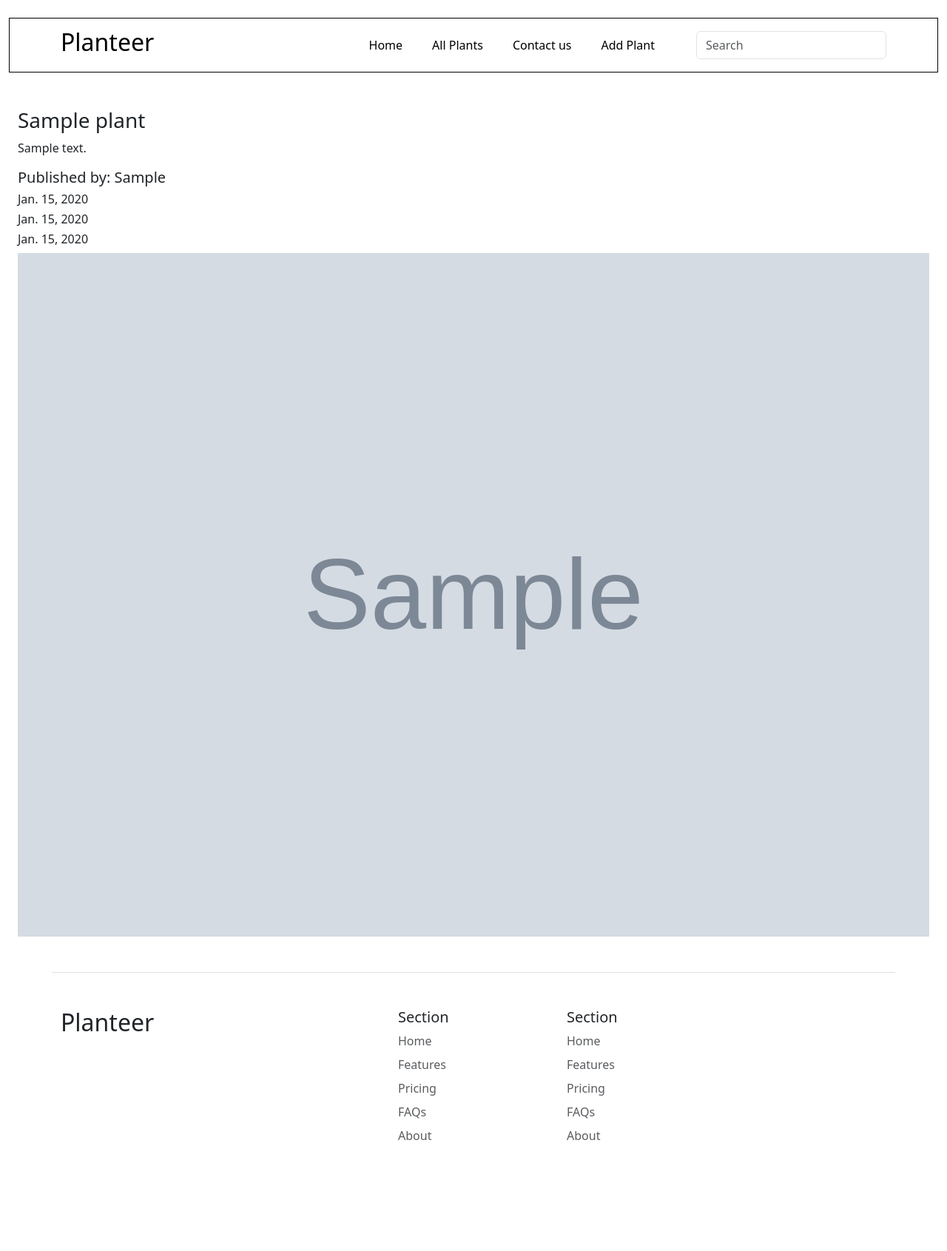
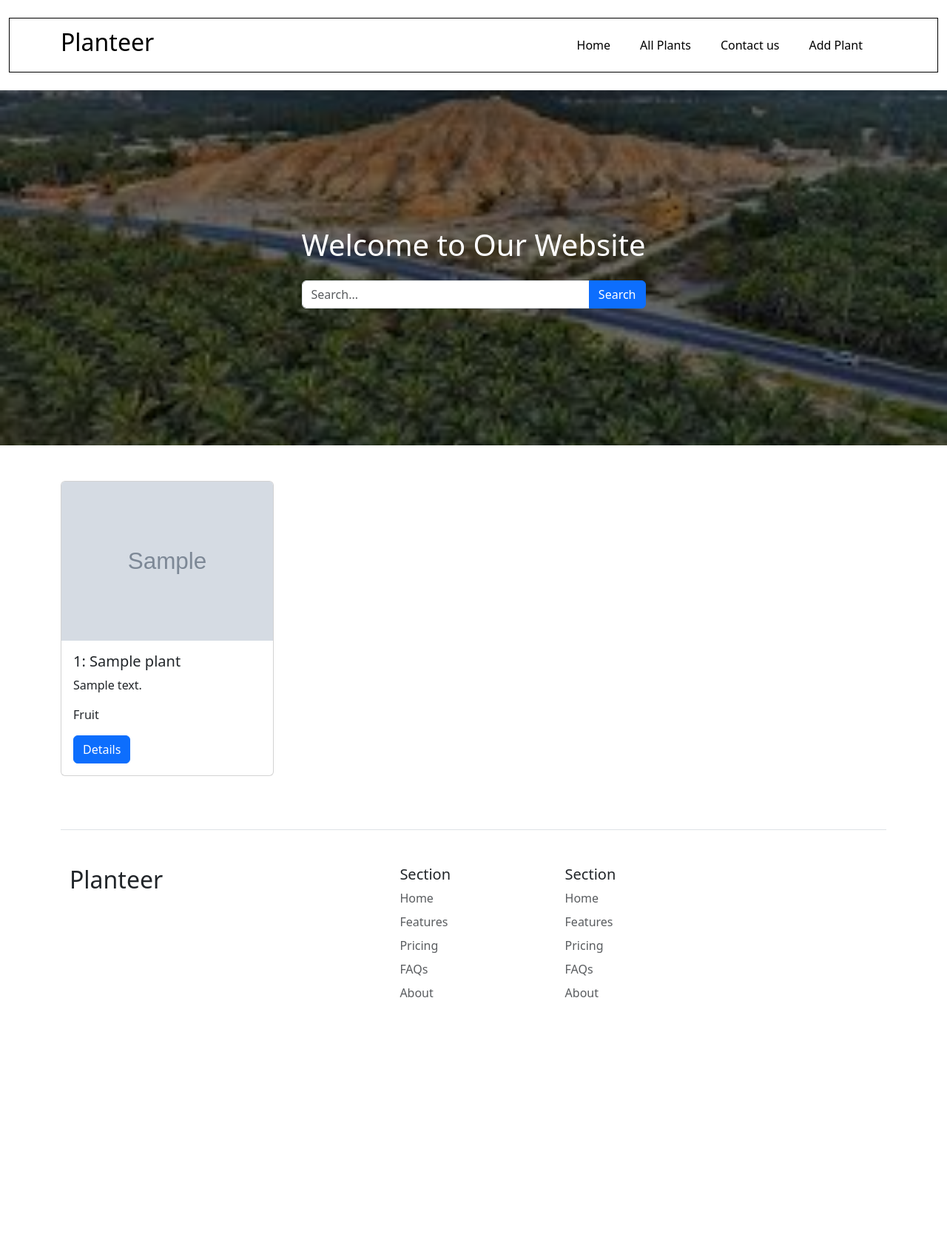
Before and after one commit to T-Python-June-24/LAB-ORM-PLANTEER-1, a Django app: page / in a window 1280 px wide. Shown: the whole page at 74% size. After the commit the page ends 1348 px from the top, so only its background shows below. Run offline with Django 4.2, Linux system fonts and the light colour scheme; tables that the repository leaves empty hold one stand-in row (values such as "Sample post"); grey boxes marked "Sample" are stand-in pictures.

Commit message:
desing home page and layout

```diff
--- /dev/null
+++ b/Plantree/main/static/css/style.css
@@ -0,0 +1,30 @@
+
+
+        .hero-section {
+            background-image: url('../images/Al-Ahsa.jpeg');
+            background-size: cover;
+            background-position: center;
+            height: 60vh;
+            display: flex;
+            align-items: center;
+            justify-content: center;
+            text-align: center;
+            color: white;
+            position: relative;
+        }
+        .hero-overlay {
+            position: absolute;
+            top: 0;
+            left: 0;
+            width: 100%;
+            height: 100%;
+            background: rgba(0, 0, 0, 0.5);
+        }
+        .hero-content {
+            position: relative;
+            z-index: 1;
+        }
+        .search-bar {
+            max-width: 600px;
+            margin: auto;
+        }
--- a/Plantree/main/templates/allPlant.html
+++ b/Plantree/main/templates/allPlant.html
@@ -35,4 +35,5 @@
                     </div><div class="row">
                 {% endif %}
             {% endfor %}
+
 {% endblock%}
--- a/Plantree/main/templates/base.html
+++ b/Plantree/main/templates/base.html
@@ -5,7 +5,9 @@
     <meta charset="UTF-8">
     <meta name="viewport" content="width=device-width, initial-scale=1.0">
     <link href="https://cdn.jsdelivr.net/npm/bootstrap@5.3.3/dist/css/bootstrap.min.css" rel="stylesheet" integrity="sha384-QWTKZyjpPEjISv5WaRU9OFeRpok6YctnYmDr5pNlyT2bRjXh0JMhjY6hW+ALEwIH" crossorigin="anonymous">
+    <link href="../static/css/style.css" rel="stylesheet" >
     <title>{% block title  %} {%endblock%}</title>
+
 </head>
 <body>
  <div class="container-fluid sticky-top  bg-white pt-4 pb-4">
@@ -37,10 +39,6 @@
                 <a href="?next={{request.path}}" class="nav-link"><span class="material-symbols-outlined {% if 'mode' in request.COOKIES and request.COOKIES.mode == 'dark' %} active-icon {% endif %}">dark_mode</span></a>
               </div> -->
             </li>
-
-            <form role="search">
-              <input class="form-control" type="search" placeholder="Search" aria-label="Search">
-            </form>
           </ul>
 
         </div>
--- a/Plantree/main/templates/index.html
+++ b/Plantree/main/templates/index.html
@@ -4,30 +4,54 @@
 
 {%block content %}
 
-{% for plant in plants %}
-    <div class="col">
-    <div
-        class="d-flex flex-column justify-content-start align-items-start h-100 p-4 shadow">
-        <h3>{{plant.name}}</h3>
-        <p>{{plant.about}}</p>
-        <h5>Published by: {{plant.used_for}}</h5>
-        <h6>{{plant.created_at}}</h6>
-        <h6>{{plant.created_at}}</h6>
-        <h6>{{plant.created_at}}</h6>
-        {% if plant.image %}
-        <img
-        src="{{ plant.image.url }}"
-        class="w-100 poster-thumb object-fit-cover"
-        />
-        {% else %}
-        <p>Image not found</p>
-        <img
-        src="media/images/defualt.png"
-        class="w-20 poster-thumb object-fit-contain"
-        />
+<div class="hero-section">
+    <div class="hero-overlay"></div>
+    <div class="hero-content">
+        <h1 class="mb-4">Welcome to Our Website</h1>
+        <div class="search-bar">
+            <form>
+                <div class="input-group">
+                    <input type="text" class="form-control" placeholder="Search..." aria-label="Search">
+                    <button class="btn btn-primary" type="button">Search</button>
+                </div>
+            </form>
         </div>
-        </div>
-{% endif %}
-{% endfor %}
+    </div>
+</div>
+
+
+<div class="container mt-5">
+        <div class="row">
+            {% for plant in plants %}
+                <div class="col-md-4">
+                    <div class="card mb-4" style="width: 18rem;">
+                        {% if plant.image %}
+                            <img src="{{ plant.image.url }}" class="card-img-top">
+                        {% else %}
+                            <img src="/media/images/default.png" class="card-img-top">
+                        {% endif %}
+                        <div class="card-body">
+                            <h5 class="card-title">{{ plant.id }}: {{ plant.name }}</h5>
+                            <p class="card-text">{{ plant.about }}</p>
+                            <p class="card-text">
+                                {% if plant.category == '1' %}
+                                    Fruit
+                                {% elif plant.category == '2' %}
+                                    Vegetables
+                                {% elif plant.category == '3' %}
+                                    Tree
+                                {% elif plant.category == '4' %}
+                                    Farming
+                                {% endif %}
+                            </p>
+                            <a href="{% url 'main:plantDetail_view' plant.id %}" class="btn btn-primary">Details</a>
+                        </div>
+                    </div>
+                </div>
+                {% if forloop.counter|divisibleby:3 %}
+                    </div><div class="row">
+                {% endif %}
+            {% endfor %}
+</div>
 
 {% endblock %}
--- a/Plantree/main/views.py
+++ b/Plantree/main/views.py
@@ -12,7 +12,8 @@ def allPlant_view(request: HttpRequest):
 
 def plantDetail_view(request: HttpRequest, plant_id: int):
     plant = Plants.objects.get(id=plant_id)
-    return render(request,"plantDetail.html", {"plants": plant} )
+    plant2 = Plants.objects.all()
+    return render(request,"plantDetail.html", {"plants": plant, "plants2": plant2})
 
 def contactUs_view(request: HttpRequest):
     return render(request,"contactUs.html" )
--- a/Plantree/plant/templates/deletePlant.html
+++ b/Plantree/plant/templates/deletePlant.html
@@ -7,7 +7,7 @@
    <h1>Delete Plant</h1>
     <p>Are you sure you want to delete the plant {{ plants.id }}?</p>
 
-    <form method="post" >
+    <form method="post" class="ms-5">
         {% csrf_token %}
             <button type="submit" class="btn btn-danger"> Yes, delete </button>
             <a href="{% url 'plant:listAllPlant_view' %}" class="btn btn-success"> Cancel</a>
--- a/Plantree/plant/templates/listAllPlant.html
+++ b/Plantree/plant/templates/listAllPlant.html
@@ -30,7 +30,7 @@
                 <img src="{{ plant.image.url }}"class="rounded-circle" height="70px" width="70px">
             {% else %}
             <img
-            src="media/images/defualt.png"
+            src="/media/images/defualt.png"
             class="w-20 poster-thumb object-fit-contain"
             />
             {% endif %}
```
Also changed, not shown: Plantree/main/templates/plantDetail.html (+35 -0 lines), Plantree/main/static/images/Al-Ahsa.jpeg (added), Plantree/media/images/Tomatoes.jpeg (added), Plantree/media/images/apple.jpeg (added), Plantree/media/images/apple_Cksp9oE.jpeg (added), Plantree/media/images/apple_JJDuNZ3.jpeg (added), Plantree/media/images/mango.webp (added).
